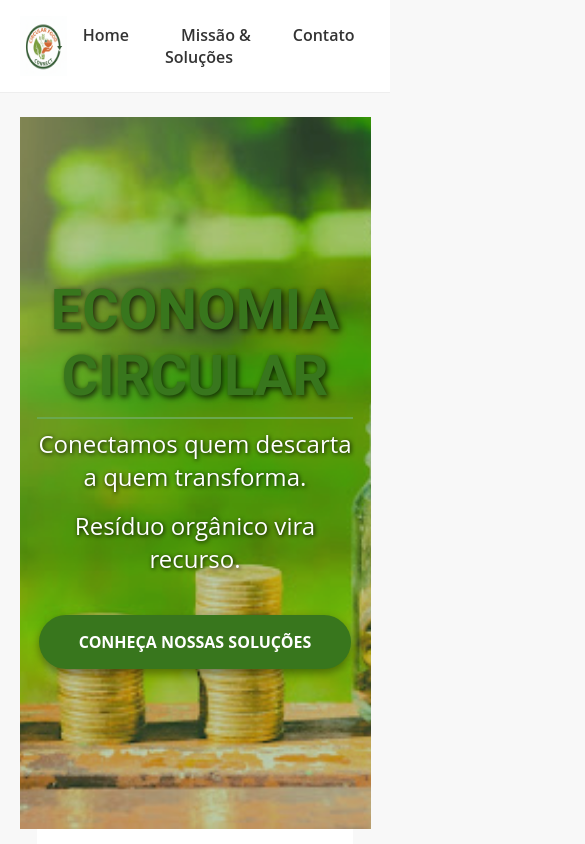
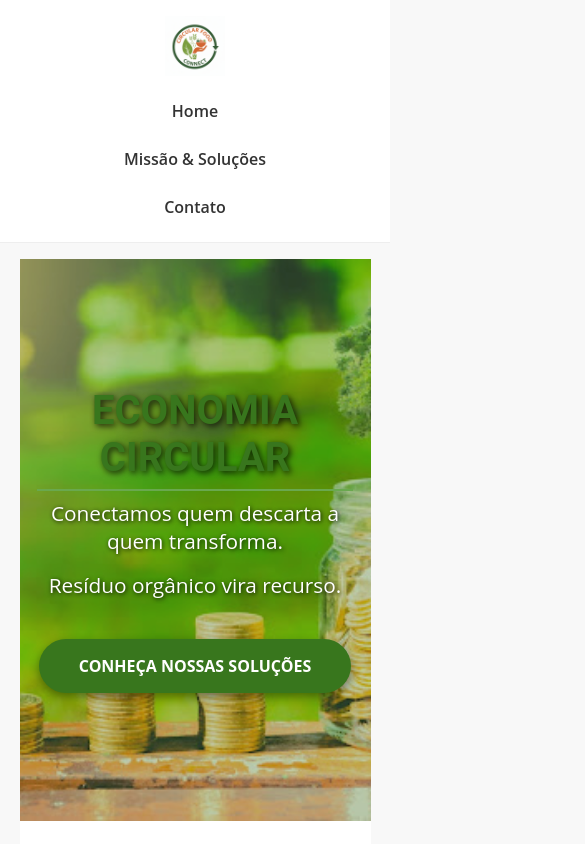
Before and after one commit to Henrique-Veloso/ic-av1-cfc, a plain HTML site: page index.html in a window 390 px wide. Shown: the top 844 px of the page, 585 px wide, since content can reach past the window. Drawn offline with Linux system fonts and the light colour scheme.

Commit message:
Ajustes finais

```diff
--- a/assets/css/style.css
+++ b/assets/css/style.css
@@ -344,3 +344,72 @@ footer {
     width: 100%;
     max-width: none;
 }
+
+@media (max-width: 900px) {
+    .cards-container {
+        flex-direction: column;
+        gap: 40px;
+    }
+
+    .card {
+        max-width: 600px;
+        margin-left: auto;
+        margin-right: auto;
+    }
+
+    .hero h1 {
+        font-size: 3rem;
+    }
+    .hero .subtitle, .hero .tagline {
+        font-size: 1.3rem;
+    }
+}
+
+
+@media (max-width: 768px) {
+    header {
+        flex-direction: column;
+        align-items: center;
+        padding: 1rem 5%;
+    }
+
+    nav {
+        margin-top: 1rem;
+    }
+
+    nav ul {
+        flex-direction: column;
+        text-align: center;
+        gap: 10px;
+    }
+
+    nav a {
+        display: block;
+    }
+
+    .informacoes-contato {
+        flex-direction: column;
+    }
+
+    main, header, footer, section {
+        padding: 1rem 5%;
+        width: 100%;
+        max-width: none;
+    }
+
+    .hero {
+        padding: 8rem 5%;
+    }
+
+    .hero h1 {
+        font-size: 2.5rem;
+    }
+
+    main h1 {
+        font-size: 2rem;
+    }
+
+    main h2 {
+        font-size: 1.5rem;
+    }
+}
--- a/index.html
+++ b/index.html
@@ -71,7 +71,7 @@
     </main>
 
     <footer>
-        <p>&copy; 2025 Circular Connect. Conectamos quem descarta a quem transforma. | Todos os direitos reservados.</p>
+        <p>© 2025 Circular Connect. Conectamos quem descarta a quem transforma. | Todos os direitos reservados.</p>
     </footer>
 
 </body>
```
Also changed, not shown: contato.html (+1 -1 lines), 1 other file.
